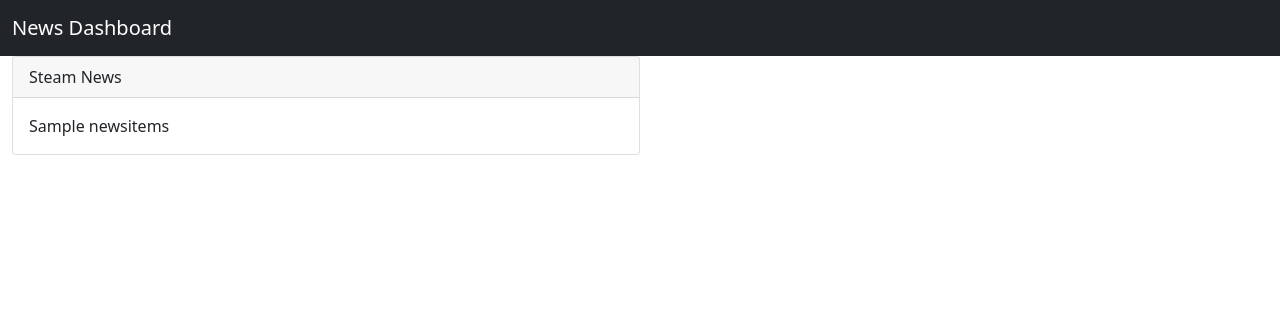
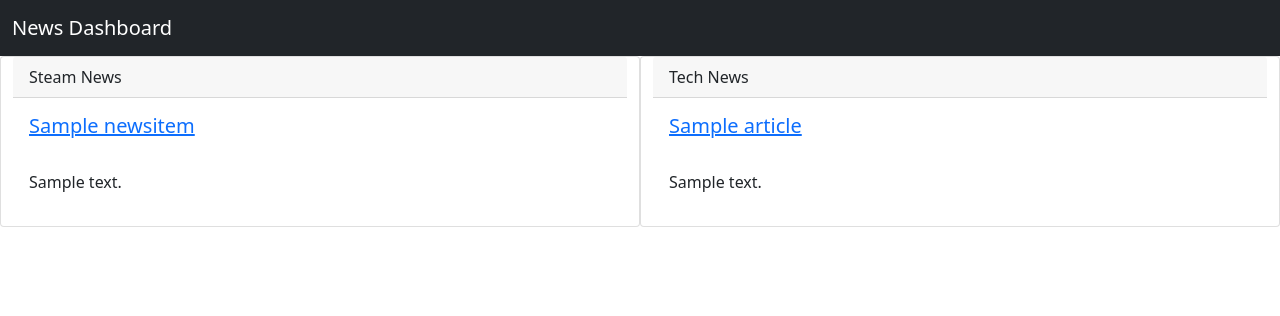
Before and after one commit to KentaroSmith/personalized_news, a Django app: page / in a window 1280 px wide. Shown: the top 316 px of the page. Run offline with Django 3.2, Linux system fonts and the light colour scheme; tables that the repository leaves empty hold one stand-in row (values such as "Sample post"); a database or web service that is not in the repository returns one stand-in record (values such as "Sample title"); data that the repository does not hold is empty.

Commit message:
added new list of tech articles

```diff
--- a/showcase/views.py
+++ b/showcase/views.py
@@ -1,12 +1,38 @@
 from django.shortcuts import render
-import requests
+import requests, environ
+from datetime import datetime
+
+env = environ.Env()
+environ.Env.read_env()
 
 def index(req):
-    r = requests.get("http://api.steampowered.com/ISteamNews/GetNewsForApp/v2/?appid=440&count=3\r\n")
+    #steam news
+    r = requests.get("http://api.steampowered.com/ISteamNews/GetNewsForApp/v2/?appid=440&count=5\r\n")
 
     data = r.json()
     moar_data =data['appnews']
     even_moar_data = moar_data['newsitems']
+    articles = []
+    for article in even_moar_data:
+        print(article)
+        articles.append(article)
+    today = datetime.now()
+    print(today)
+    #Tech news
+    url = ('https://newsapi.org/v2/top-headlines?'
+        'country=us&'
+        'category=technology&'
+        'from='+str(today)+'&'
+        'sortBy=popularity&'
+        'apiKey='+str(env('NEWS_API_KEY')))
+
+    tech_array = []
+    response = requests.get(url)
+    reeeesponse = response.json()
+    filtered_response = reeeesponse['articles']
+    for article in filtered_response:
+        tech_array.append(article)
     return render(req, 'index.html', {
-        'steam_news': even_moar_data
+        'steam_news': articles,
+        'tech_news': tech_array
     })
--- a/templates/index.html
+++ b/templates/index.html
@@ -15,12 +15,37 @@
                 </div>
             </nav>
             <div class="container-fluid">
+            <div class="row">
                 {% if steam_news %}
             <div class="card col-md-6">
                 <div class="card-header">Steam News</div>
-                <div class="card-body">{{ steam_news }}</div>
+                <div class="card-body">
+                    <div class="card-text">
+                        {% for article in steam_news %}
+                        <h5><a href="{{ article.url }}">{{ article.title }}</h5></a>
+                        <br>
+                        <p>{{ article.contents }}</p>
+                        {% endfor %}
+                    </div>
+                </div>
             </div>
                 {% endif %}
+                <!--Tech news-->
+            {% if tech_news %}
+            <div class="card col-md-6">
+                <div class="card-header">Tech News</div>
+                <div class="card-body">
+                    <div class="card-text">
+                        {% for article in tech_news %}
+                        <h5><a href="{{ article.url }}">{{ article.title }}</h5></a>
+                        <br>
+                        <p>{{ article.description }}</p>
+                        {% endfor %}
+                    </div>
+                </div>
+            </div>
+                {% endif %}
+            </div> <!--End Row-->
         </div>
         <script src="https://cdn.jsdelivr.net/npm/bootstrap@5.1.1/dist/js/bootstrap.bundle.min.js" integrity="sha384-/bQdsTh/da6pkI1MST/rWKFNjaCP5gBSY4sEBT38Q/9RBh9AH40zEOg7Hlq2THRZ" crossorigin="anonymous"></script>
     </body>
```
